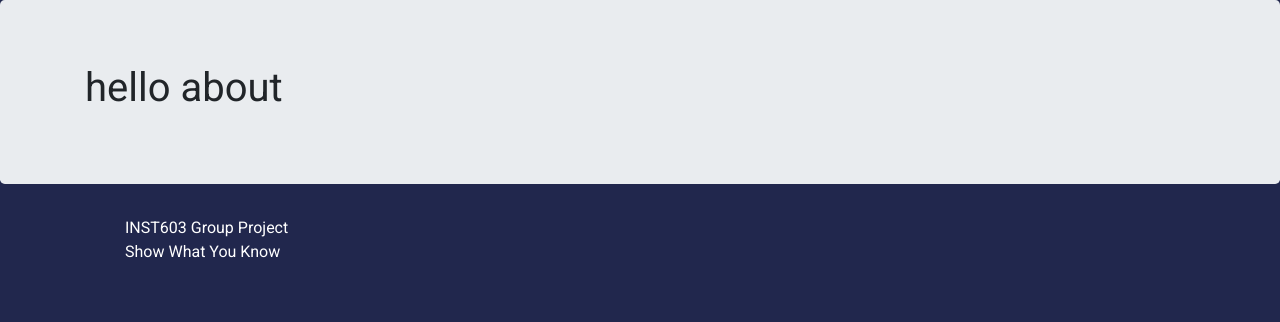
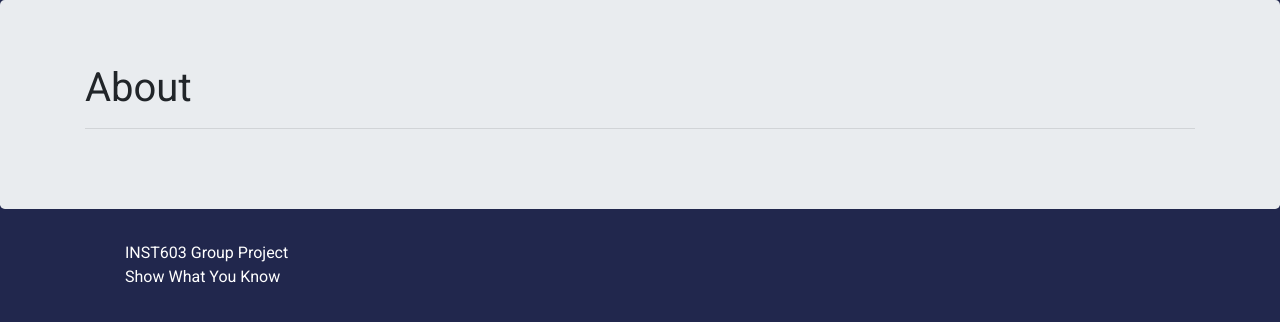
Before and after one commit to jakecupani/INFM603, a Django app: page /about/ in a window 1280 px wide. Shown: the part 65-387 px from the top of the page. Run offline with Django 3.2, Linux system fonts and the light colour scheme.

Commit message:
quiz and about page initial layout

```diff
--- a/nasaswyk/nasaswyk/templates/about.html
+++ b/nasaswyk/nasaswyk/templates/about.html
@@ -1,7 +1,10 @@
 {% extends "base.html" %} {% block content %}
-<div id="index-content" class="jumbotron">
+{% load static %}
+
+<div class="jumbotron">
     <div class="container">
-        <h1>hello about</h1>
+        <h1>About</h1>
+        <hr>
     </div>
 </div>
 
--- a/nasaswyk/nasaswyk/templates/index.html
+++ b/nasaswyk/nasaswyk/templates/index.html
@@ -8,7 +8,7 @@
         /* background-blend-mode: screen; */
     }
 
-    .welcome {
+    .main-content {
         background-color: white;
         padding: 10px;
         border-radius: 20px;
@@ -28,7 +28,7 @@
         <!-- <div class="text-center welcome">
             <h1>Welcome to Show What You Know!</h1>
         </div> -->
-        <section class="welcome">
+        <section class="main-content">
             <div class="">
               <h1>Welcome to Show What You Know!</h1>
               <p class="lead text-muted">Mission statement here...</p>
```
Also changed, not shown: nasaswyk/nasaswyk/templates/base.html (+0 -28 lines), nasaswyk/quiz/templates/quiz.html (+22 -1 lines).
